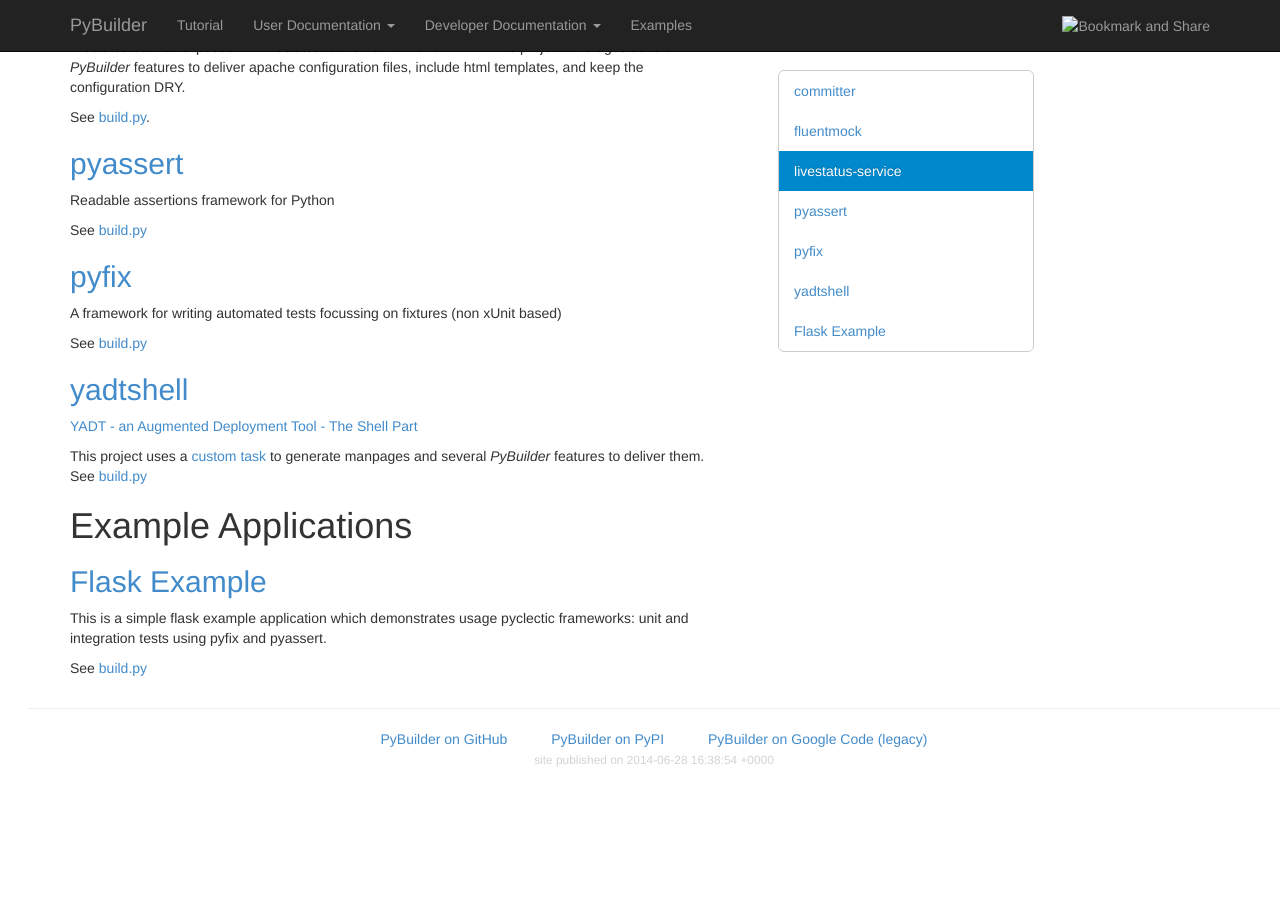
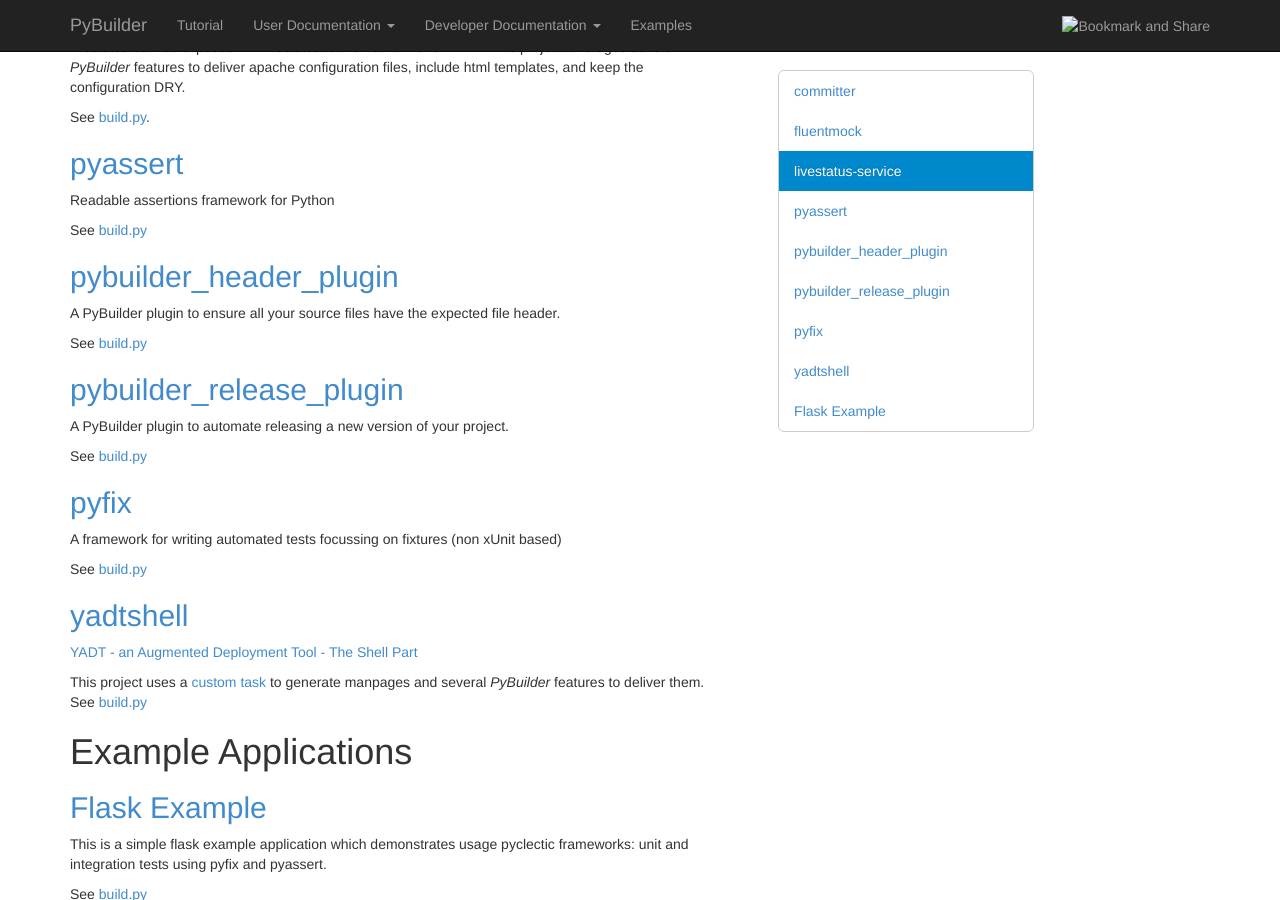
Before and after one commit to pybuilder/pybuilder.github.io, a Jekyll site: the page built from documentation/examples.md, in a window 1280 px wide and 900 px high, scrolled down 412 px. Built offline with Jekyll 4.4.1, drawn with Linux system fonts in a browser that asks for light colours; nearby versions of some CDN libraries.

Commit message:
Added pybuilder_header_plugin and pybuilder_release_plugin to examples

```diff
--- a/documentation/examples.md
+++ b/documentation/examples.md
@@ -33,6 +33,18 @@
 
 See [build.py](https://github.com/pyclectic/pyassert/blob/master/build.py)
 
+## [pybuilder_header_plugin](https://github.com/aelgru/pybuilder_header_plugin)
+
+A PyBuilder plugin to ensure all your source files have the expected file header.
+
+See [build.py](https://github.com/aelgru/pybuilder_header_plugin/blob/master/build.py)
+
+## [pybuilder_release_plugin](https://github.com/aelgru/pybuilder_release_plugin)
+
+A PyBuilder plugin to automate releasing a new version of your project.
+
+See [build.py](https://github.com/aelgru/pybuilder_release_plugin/blob/master/build.py)
+
 ## [pyfix](https://github.com/pyclectic/pyfix)
 
 A framework for writing automated tests focussing on fixtures (non xUnit based)
```
